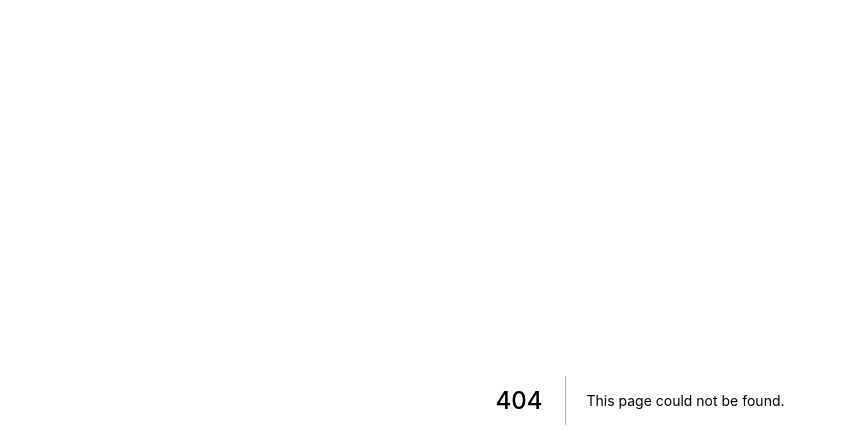
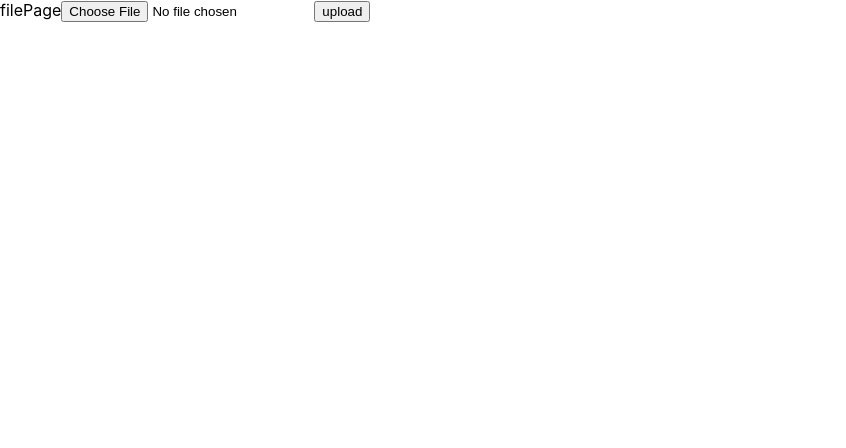
Before and after one commit to MartinPettersen/functionToArrowFunction, a Next.js app: page /filePage in a window 1280 px wide. Before the commit this address had no page. Shown: the top 448 px of the page, without its empty margins (0-846 px from the left). Built offline with nearby package versions, Linux system fonts and the light colour scheme.

Commit message:
add read file

```diff
--- /dev/null
+++ b/pages/filePage.js
@@ -0,0 +1,52 @@
+import React, { useState, useEffect, useRef } from "react";
+
+const FilePage = () => {
+  const [isDragging, setIsDragging] = useState(false);
+  const inputFile = useRef(null);
+
+  const [selectedFile, setSelectedFile] = useState(null);
+  /*
+    const uploadFile = (e) => {
+        setSelectedFile(e)
+        console.log('clicked')
+        console.log(selectedFile);
+
+    } */
+  /*
+    fetch('filePage.js')
+    .then(response => response.text())
+    .then(text => console.log(text))
+    */
+
+  //<input type='file' id='file' ref={inputFile} style={{display: 'none'}}/>
+  const readFile = (event) => {
+    const fileReader = new FileReader();
+    const  { files }  = event.target;
+
+    console.log(typeof files)
+
+    fileReader.readAsText(files[0], "UTF-8");
+    fileReader.onload = (e) => {
+      const content = e.target.result;
+      console.log(content);
+      //setFileContent(JSON.parse(content));
+    };
+
+    //console.log(inputFile.current.files[0]);
+  };
+
+  return (
+    <div>
+      filePage
+      <input
+        type="file"
+        value={selectedFile}
+        ref={inputFile}
+        onChange={readFile}
+      />
+      <button onClick={() => inputFile.current.click()}>upload</button>
+    </div>
+  );
+};
+
+export default FilePage;
```
Also changed, not shown: pages/about.js (+7 -3 lines).
